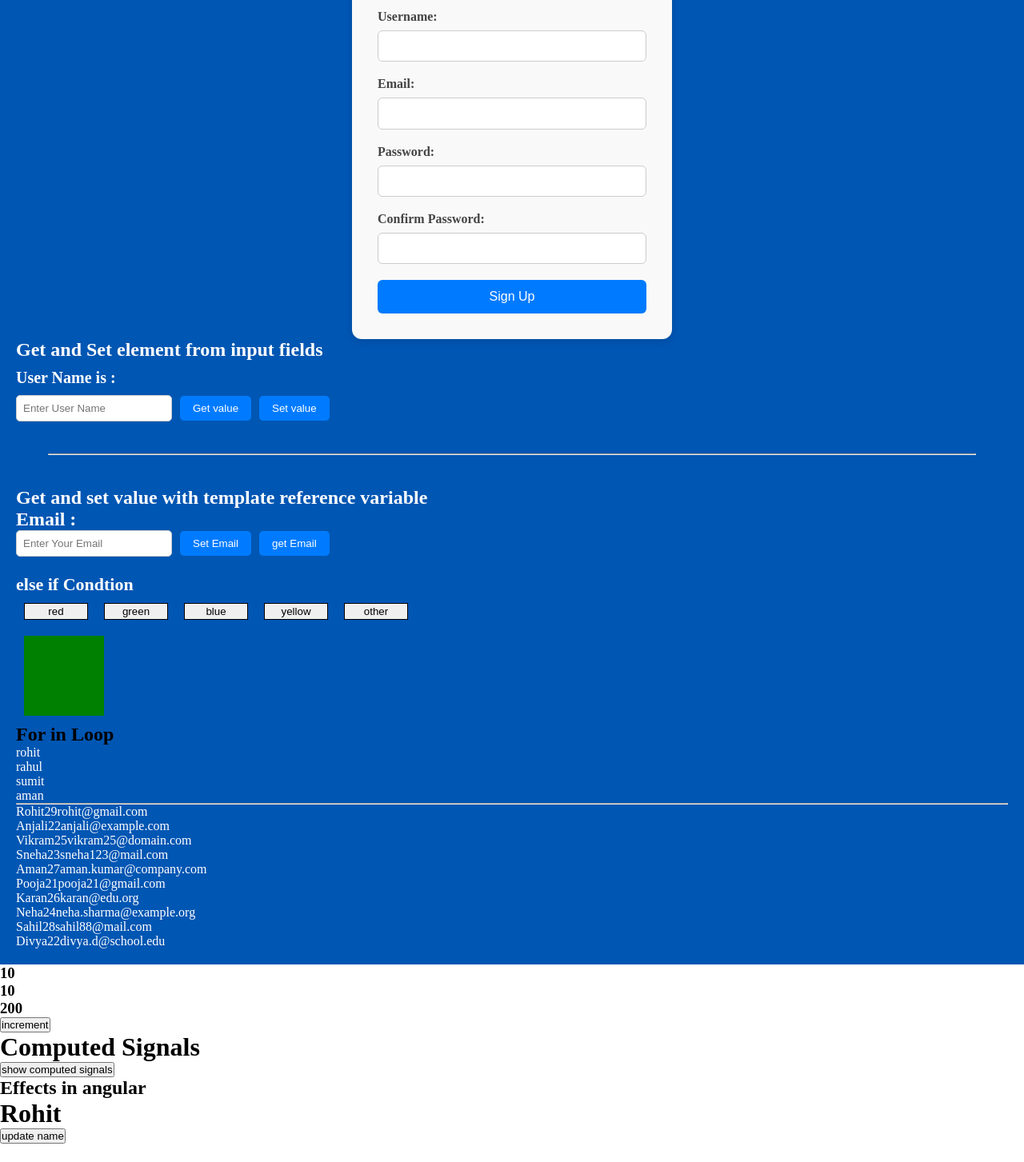
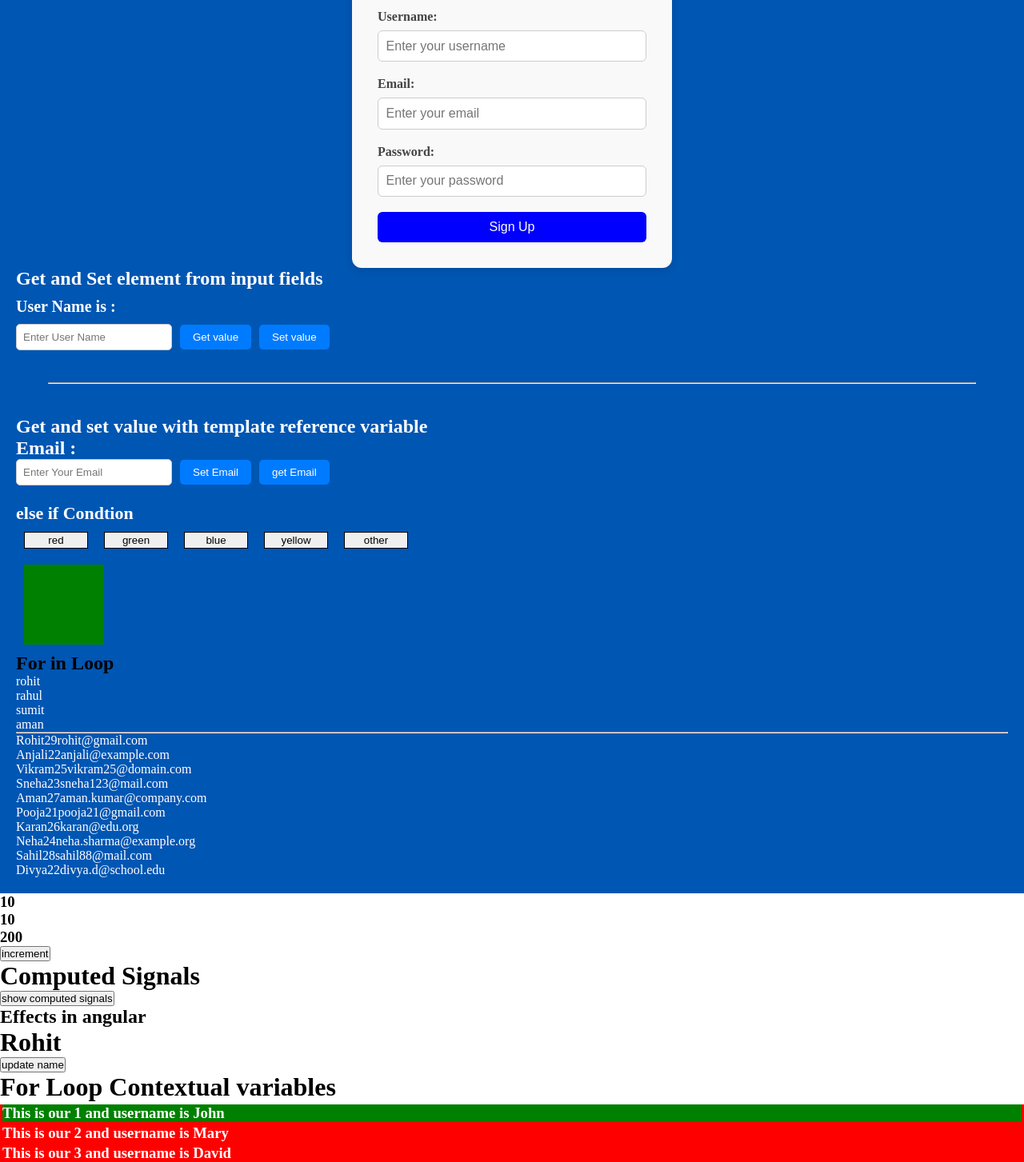
Before and after one commit to rohitbhure65/angular19, an Angular app: page / in a window 1280 px wide. Shown: the part 40-1493 px from the top of the page at 80% size. Built offline with nearby package versions, Linux system fonts and the light colour scheme.

Commit message:
correct reactive form

```diff
--- a/src/app/computedsignals/computedsignals.component.ts
+++ b/src/app/computedsignals/computedsignals.component.ts
@@ -16,7 +16,7 @@ export class ComputedsignalsComponent {
     title:string = "Computed Signals"
     // x:number = 10;
     // y:number = 30;
-  // z:number = this.x+this.y
+    // z:number = this.x + this.y
     x = signal(10);
     y = signal(40);
     z = computed(()=>this.x()+this.y())
@@ -29,7 +29,5 @@ export class ComputedsignalsComponent {
     console.log(this.z())
     this.x.set(100)
     console.log(this.z())
-
-
   }
 }
--- /dev/null
+++ b/src/app/contextualforloop/contextualforloop.component.html
@@ -0,0 +1,16 @@
+<h1>{{ title }}</h1>
+<div class="container" [style.backgroundColor]="salil_bg_color">
+
+    @for (user of users; track user; let i = $index) {
+        @if ($first || $last) {
+            <h3 style="background-color: green; margin: 3px; color: white">
+                This is our {{ i + 1 }} and username is {{ user }}
+            </h3>
+        } @else{
+            <h3 style="background-color: red; margin: 3px; color: white">
+                This is our {{ i + 1 }} and username is {{ user }}
+            </h3>
+        }
+    }
+
+</div>
--- /dev/null
+++ b/src/app/contextualforloop/contextualforloop.component.ts
@@ -0,0 +1,13 @@
+import { Component } from '@angular/core';
+
+@Component({
+  selector: 'app-contextualforloop',
+  standalone: true,
+  templateUrl: './contextualforloop.component.html',
+  styleUrl: './contextualforloop.component.css',
+})
+export class ContextualforloopComponent {
+  title:string = "For Loop Contextual variables"
+  users:string [] = ["John", "Mary", "David", "Emma", "Tom"]
+  salil_bg_color:string="red"
+}
--- a/src/app/signup/signup.component.html
+++ b/src/app/signup/signup.component.html
@@ -1,32 +1,65 @@
 <section class="formpage">
+<form [formGroup]="userForm" (ngSubmit)="onSubmit()">
 
-  <form>
   <div>
     <label for="username">Username:</label>
-      <input id="username" type="text" formControlName="username" />
+    <input
+      id="username"
+      type="text"
+      formControlName="name"
+      placeholder="Enter your username"
+    />
+    <div *ngIf="userForm.get('name')?.touched && userForm.get('name')?.invalid" style="color: red;">
+      Username is required.
     </div>
+  </div>
+
 
   <div>
     <label for="email">Email:</label>
-      <input id="email" type="email" formControlName="email" />
+    <input
+      id="email"
+      type="email"
+      formControlName="email"
+      placeholder="Enter your email"
+    />
+    <div *ngIf="userForm.get('email')?.touched && userForm.get('email')?.invalid" style="color: red;">
+      <div *ngIf="userForm.get('email')?.errors?.['required']">Email is required.</div>
+      <div *ngIf="userForm.get('email')?.errors?.['email']">Invalid email format.</div>
     </div>
+  </div>
+
 
   <div>
     <label for="password">Password:</label>
-      <input id="password" type="password" formControlName="password" />
+    <input
+      id="password"
+      type="password"
+      formControlName="password"
+      placeholder="Enter your password"
+    />
+    <div *ngIf="userForm.get('password')?.touched && userForm.get('password')?.invalid" style="color: red;">
+      <div *ngIf="userForm.get('password')?.errors?.['required']">Password is required.</div>
+      <div *ngIf="userForm.get('password')?.errors?.['minlength']">Password must be at least 10 characters long.</div>
+    </div>
   </div>
 
-    <div>
-      <label for="confirmPassword">Confirm Password:</label>
-      <input id="confirmPassword" type="password" formControlName="confirmPassword" />
-    </div>
 
-    <button type="submit">Sign Up</button>
+  <button
+    type="submit"
+    [disabled]="userForm.invalid"
+    style="background-color: blue; color: white; padding: 10px; width: 100%;"
+  >
+    Sign Up
+  </button>
 </form>
+
   <app-getandset></app-getandset>
   <app-elseif></app-elseif>
   <app-forin></app-forin>
 </section>
+
 <app-signal></app-signal>
 <app-computedsignals></app-computedsignals>
 <app-effect></app-effect>
+<app-contextualforloop></app-contextualforloop>
--- a/src/app/signup/signup.component.ts
+++ b/src/app/signup/signup.component.ts
@@ -1,17 +1,51 @@
 import { Component } from '@angular/core';
+import { CommonModule } from '@angular/common';
 import { GetAndSetComponent } from '../getandset/getandset.component';
 import { ElseifComponent } from '../elseif/elseif.component';
 import { ForinComponent } from '../forin/forin.component';
 import { SignalComponent } from '../signal/signal.component';
 import { ComputedsignalsComponent } from '../computedsignals/computedsignals.component';
 import { EffectComponent } from '../effect/effect.component';
+import { ContextualforloopComponent } from '../contextualforloop/contextualforloop.component';
+import {
+  FormControl,
+  Validators,
+  FormGroup,
+  ReactiveFormsModule,
+} from '@angular/forms';
 
 @Component({
   selector: 'app-signup',
-  imports: [GetAndSetComponent,ElseifComponent,ForinComponent,SignalComponent,ComputedsignalsComponent,EffectComponent],
+  imports: [
+    CommonModule,
+    GetAndSetComponent,
+    ReactiveFormsModule,
+    ElseifComponent,
+    ForinComponent,
+    SignalComponent,
+    ComputedsignalsComponent,
+    EffectComponent,
+    ContextualforloopComponent,
+  ],
   templateUrl: './signup.component.html',
-  styleUrls: ['./signup.component.css']
+  styleUrls: ['./signup.component.css'],
 })
 export class SignupComponent {
-  title= "signup page";
+  title = 'signup page';
+  userForm = new FormGroup({
+    name: new FormControl('', [Validators.required]),
+    email: new FormControl('', [Validators.required, Validators.email]),
+    password: new FormControl('', [Validators.required, Validators.minLength(10)]),
+  });
+
+  onSubmit() {
+    if (this.userForm.valid) {
+      console.log(this.userForm.value);
+      console.log(this.userForm.value?.name);
+      console.log(this.userForm.value?.email);
+      console.log(this.userForm.value?.password);
+    } else {
+      console.log('Form Invalid');
+    }
+  }
 }
```
Also changed, not shown: src/app/contextualforloop/contextualforloop.component.css (added), 1 other file (tests, documents, lock files or other folders). Lines whose indentation alone changed are shown as unchanged.
